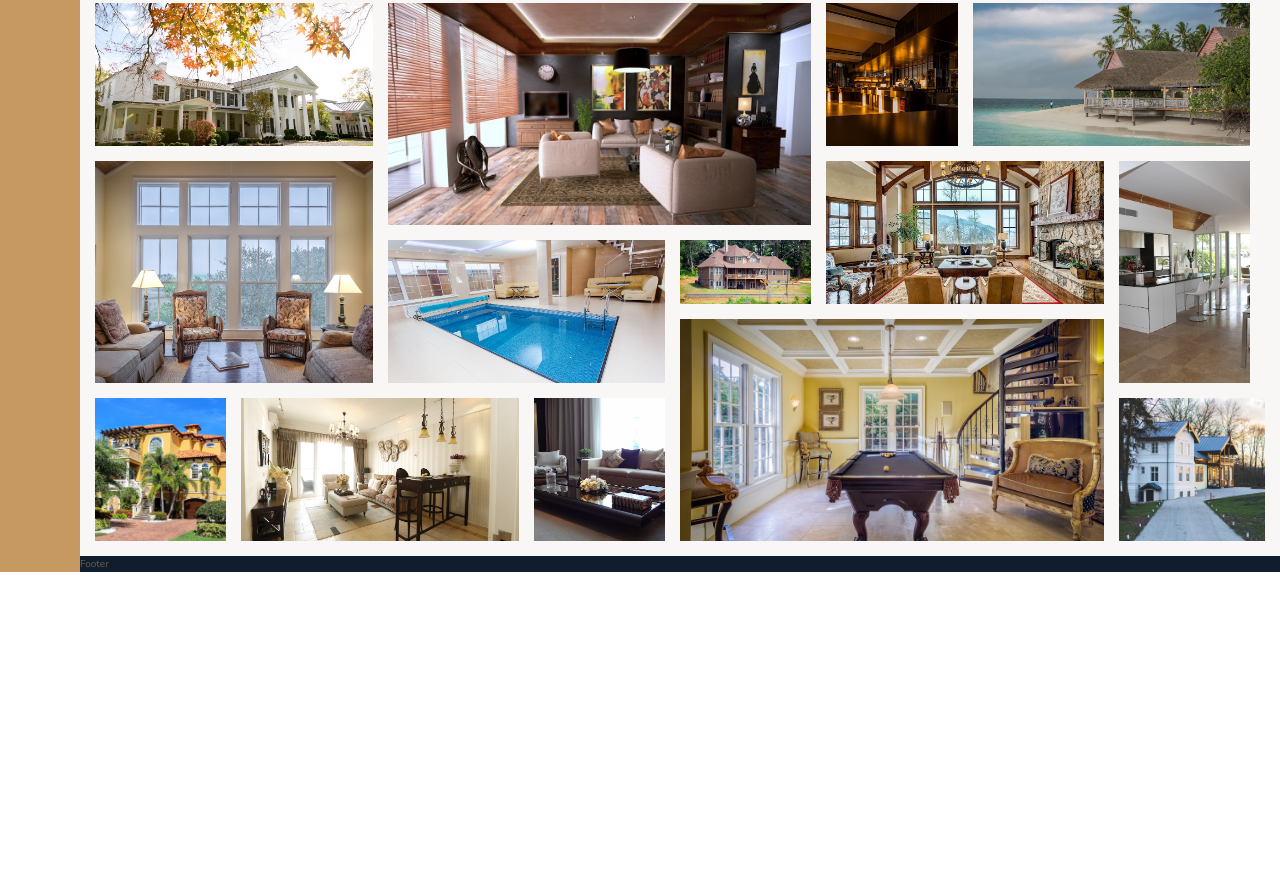
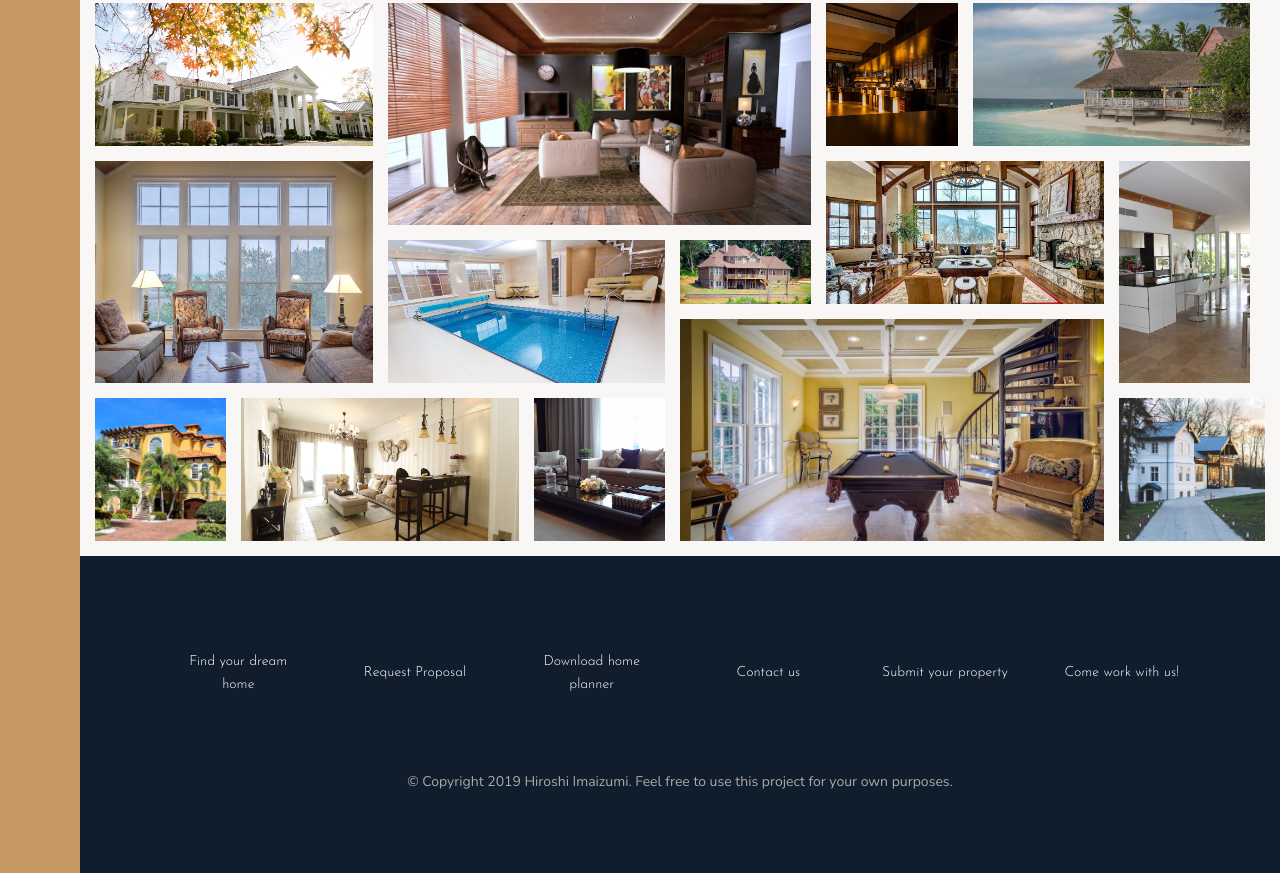
Before and after one commit to hiroshi0611/hiroshi0611.portfolio.io, a website: page index.html in a window 1280 px wide. Shown: the part 3132-4005 px from the top of the page. Before the commit the page ends 3704 px from the top, so only its background shows below. Drawn offline with nearby package versions, Linux system fonts and the light colour scheme.

Commit message:
footer section

```diff
--- a/index.html
+++ b/index.html
@@ -367,7 +367,18 @@
     </section>
 
     <footer class="footer">
-        Footer
+        <ul class="nav">
+            <li class="nav__item"><a href="#" class="nav__link">Find your dream home</a></li>
+            <li class="nav__item"><a href="#" class="nav__link">Request Proposal</a></li>
+            <li class="nav__item"><a href="#" class="nav__link">Download home planner</a></li>
+            <li class="nav__item"><a href="#" class="nav__link">Contact us</a></li>
+            <li class="nav__item"><a href="#" class="nav__link">Submit your property</a></li>
+            <li class="nav__item"><a href="#" class="nav__link">Come work with us!</a></li>
+        </ul>
+
+        <p class="copyright">
+            &copy; Copyright 2019 Hiroshi Imaizumi. Feel free to use this project for your own purposes.
+        </p>
     </footer>
 </body>
 
--- a/sass/_footer.scss
+++ b/sass/_footer.scss
@@ -1,4 +1,44 @@
 .footer{
     background-color: $color-secondary;
     grid-column: full-start / full-end;
+
+    padding: 8rem;
 }
+
+.nav{
+    list-style: none;
+    display: grid;
+    grid-template-columns: repeat(auto-fit, minmax(15rem ,1fr));
+    grid-gap: 2rem;
+    align-items: center;
+
+    &__link:link,
+    &__link:visited{
+        font-size: 1.4rem;
+        color: #fff;
+        text-decoration: none;
+        font-family: $font-display;
+        text-align: center;
+        padding: 1.5rem;
+        display: block;
+        transition: all .2s;
+
+    }
+
+    &__link:hover,
+    &__link:active{
+        background-color: rgba(#fff, .05);
+        transform: translateY(-3px);
+    }
+
+}
+
+.copyright{
+    font-size: 1.4rem;
+    color: $color-grey-light-2;
+    margin-top: 6rem;
+    text-align: center;
+    width: 70%;
+    margin-right: auto;
+    margin-left: auto;
+}
```
Also changed, not shown: css/style.css.
